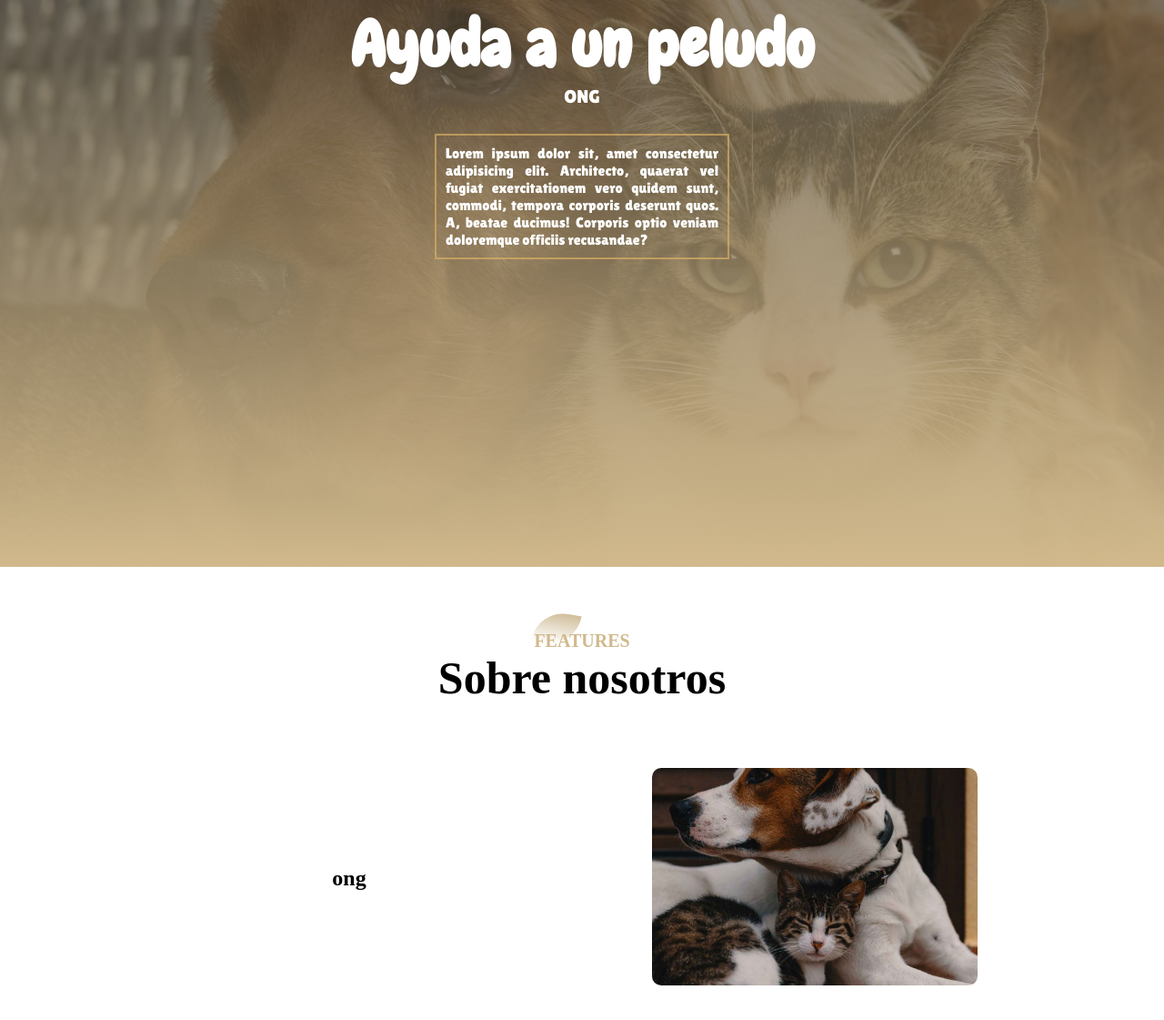
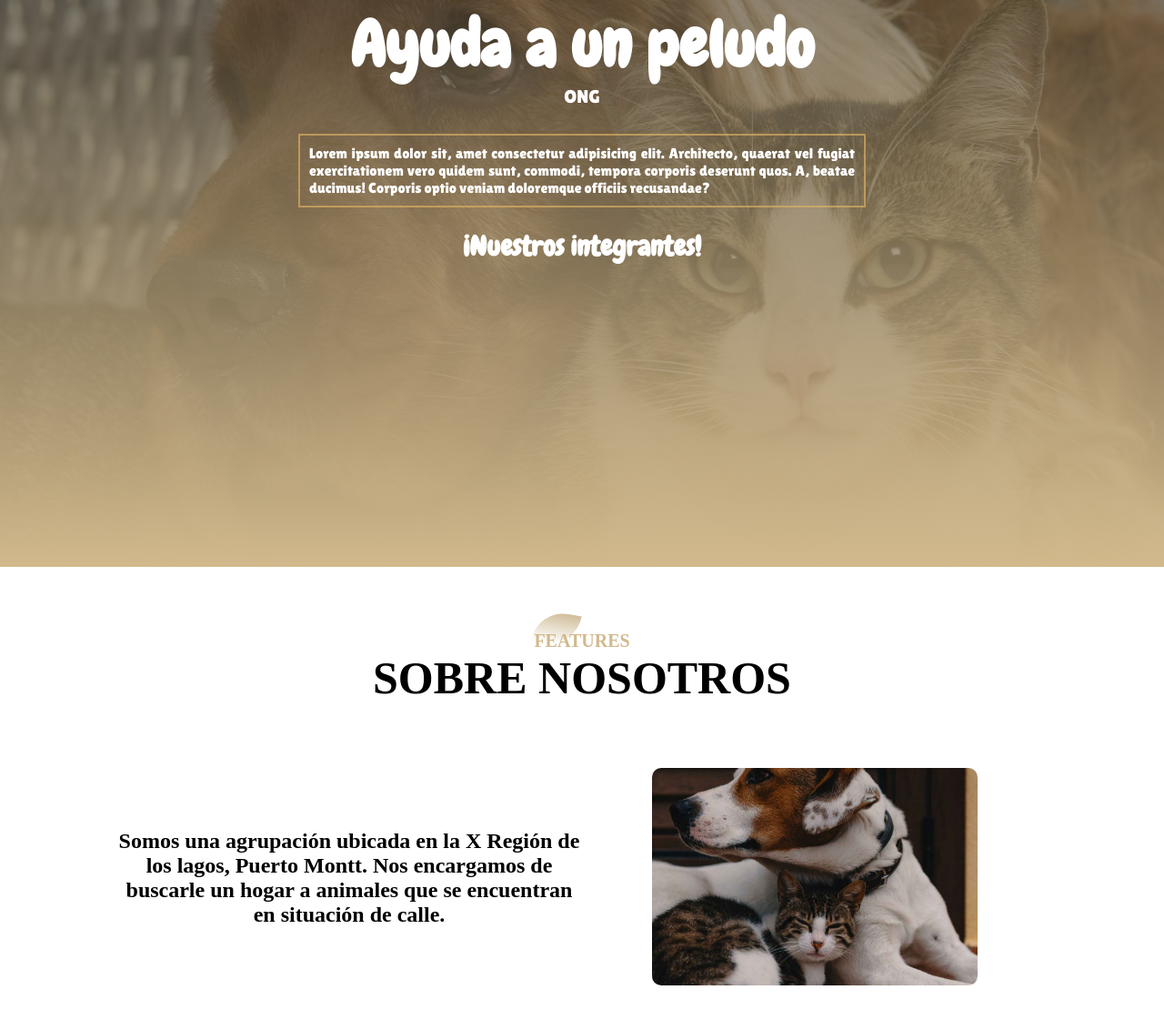
Before and after one commit to Hyooxx/Proyecto_peludos, a plain HTML site: page inicio.html in a window 1280 px wide. Shown: the part 177-1298 px from the top of the page at 91% size. Drawn offline with Linux system fonts and the light colour scheme; a web font is replaced by a local one.

Commit message:
Se agrega subtitulo

```diff
--- a/inicio.html
+++ b/inicio.html
@@ -28,7 +28,7 @@
             </div>
         </div>
         </div>
-        <h2></h2>
+        <h2>¡Nuestros integrantes!</h2>
 
     </div>
 
@@ -54,11 +54,11 @@
 <section id="feature">
 <div class="tittle-text">
 <p>FEATURES</p>
-<h1>Sobre nosotros</h1>
+<h1>SOBRE NOSOTROS</h1>
 </div>
 <div class="feature-box">
     <div class="features">
-        <h1>ong</h1>
+        <h1>Somos una agrupación ubicada en la X Región de los lagos, Puerto Montt. Nos encargamos de buscarle un hogar a animales que se encuentran en situación de calle. </h1>
     </div>
     <div class="features-img">
         <img src="img/img1.jpg">
--- a/style.css
+++ b/style.css
@@ -135,7 +135,7 @@ nav ul li a{
     padding: 10px;
     text-align: justify;
     display: inline-block;
-    width: 300px;
+    width: 600px;
 
 }
 .contenedor-cuadro {
@@ -143,3 +143,8 @@ nav ul li a{
     text-align: center;
     margin-top: 30px;
 }
+.Banner-text h2{
+    font-size: 30px;
+    font-family: 'Chewy';
+    margin-top: 65px;
+}
```
